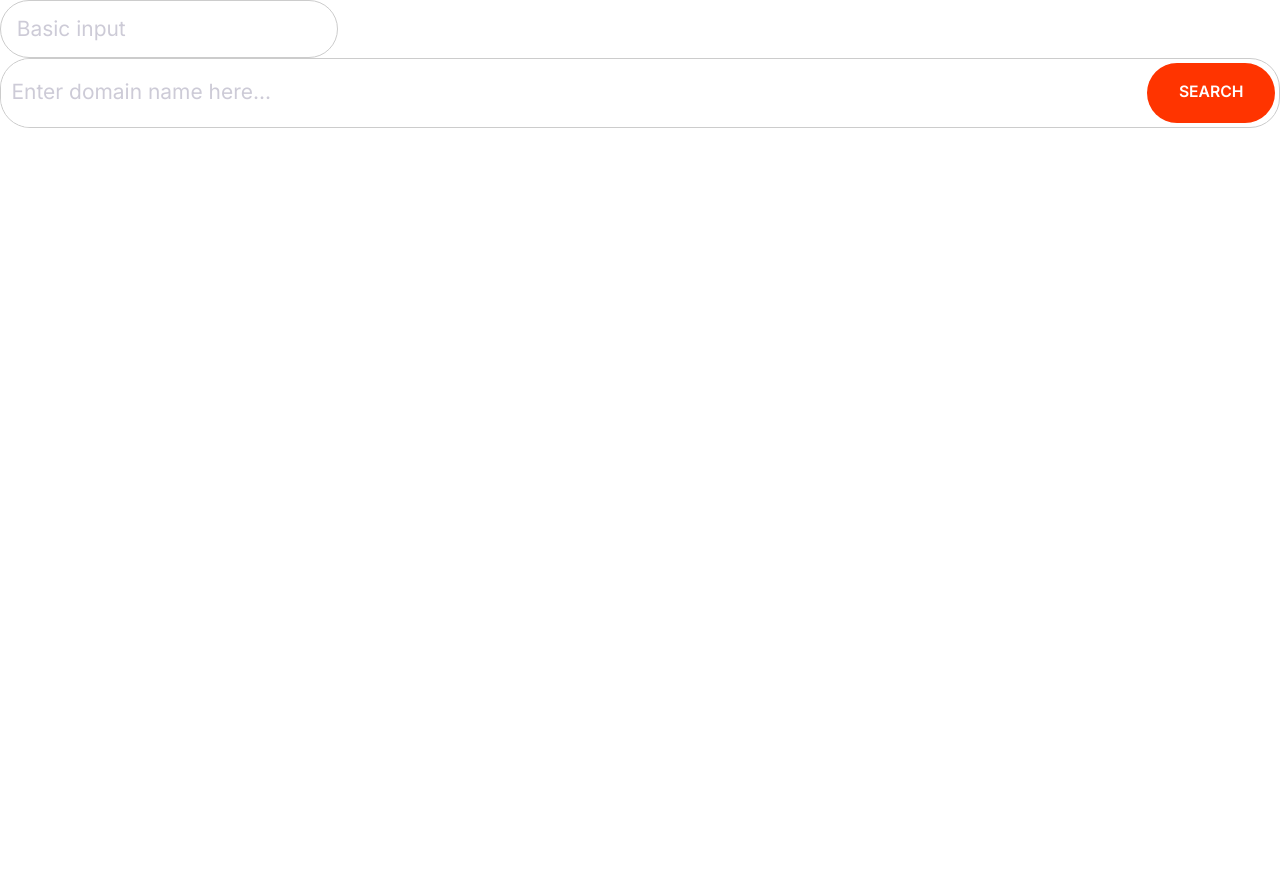
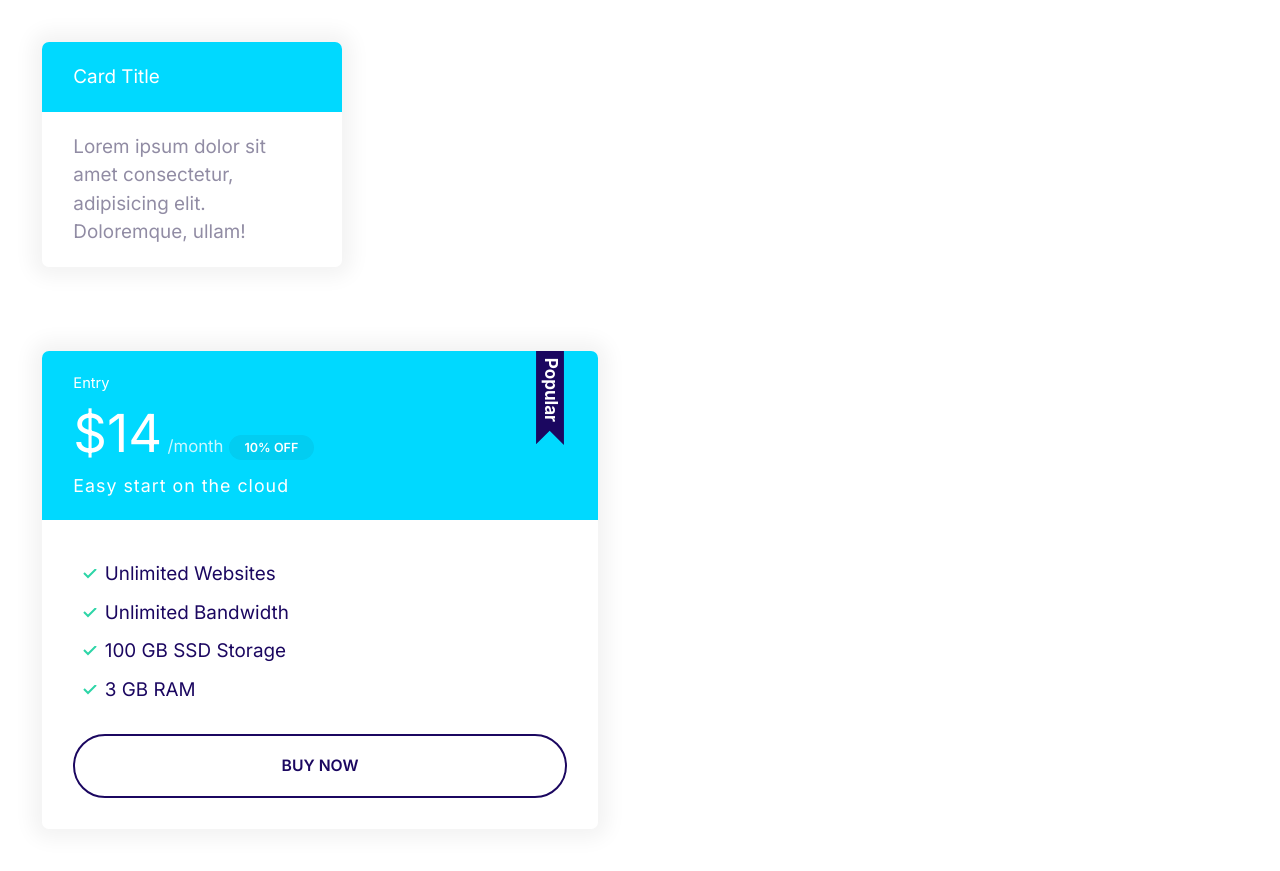
Before and after one commit to jesiallen/codeWithMosh-Moshify-HTML-CSS, a plain HTML site: page index.html in a window 1280 px wide. Before the commit the page ends 800 px from the top, so only its background shows below. Drawn offline with Linux system fonts and the light colour scheme.

Commit message:
Created templates for card components.

```diff
--- a/css/styles.css
+++ b/css/styles.css
@@ -110,6 +110,7 @@ a {
 
 .badge--small {
   font-size: 1.6rem;
+  padding: 0.5rem 1.5rem;
 }
 
 @media screen and (min-width: 1024px) {
@@ -246,3 +247,76 @@ a {
     font-size: 1.5rem;
   }
 }
+
+/* Cards */
+.card {
+  border-radius: 7px;
+  box-shadow: 0 0 20px 10px #f3f3f3;
+  overflow: hidden;
+}
+.card__header,
+.card__body {
+  padding: 2rem 3rem;
+}
+.card--primary .card__header {
+  background: var(--color-primary);
+  color: #fff;
+}
+.card--secondary .card__header {
+  background: var(--color-secondary);
+  color: #fff;
+}
+.card--secondary .badge--secondary {
+  background: #02cdf1;
+}
+
+/* Plans */
+.plan__name {
+  color: #fff;
+  margin: 0;
+  font-weight: 500;
+  font-size: 2.4rem;
+}
+.plan__price {
+  font-size: 6rem;
+}
+.plan__billing-cycle {
+  font-size: 2.4rem;
+  font-weight: 300;
+  opacity: 0.8;
+  margin-right: 1 rem;
+}
+.plan__description {
+  font-size: 2rem;
+  font-weight: 300;
+  letter-spacing: 1px;
+  display: block;
+}
+.pln .list__item {
+  margin-bottom: 2rem;
+}
+.plan--popular .card__header {
+  position: relative;
+}
+.plan--popular .card__header::before {
+  content: url(../Images/popular.svg);
+  width: 40px;
+  display: inline-block;
+  position: absolute;
+  top: -6px;
+  right: 5%;
+}
+@media screen and (min-width: 1024px) {
+  .plan__name {
+    font-size: 1.4rem;
+  }
+  .plan__price {
+    font-size: 5rem;
+  }
+  .plan__billing-cycle {
+    font-size: 1.6rem;
+  }
+  .plan__description {
+    font-size: 1.7rem;
+  }
+}
--- a/index.html
+++ b/index.html
@@ -15,14 +15,38 @@
     <link rel="stylesheet" href="css/styles.css" />
   </head>
   <body>
-    <input type="text" class="input" placeholder="Basic input" />
-    <div class="input-group">
-      <input
-        type="text"
-        class="input"
-        placeholder="Enter domain name here..."
-      />
-      <button class="btn btn--accent">Search</button>
+    <div style="width: 30%; padding: 4rem">
+      <!--Just being used for example-->
+      <div class="card card--secondary">
+        <header class="card__header">Card Title</header>
+        <div class="card__body">
+          Lorem ipsum dolor sit amet consectetur, adipisicing elit. Doloremque,
+          ullam!
+        </div>
+      </div>
+    </div>
+    <div style="width: 50%; padding: 4rem">
+      <!--Just being used for example-->
+      <div class="plan plan--popular">
+        <div class="card card--secondary">
+          <header class="card__header">
+            <h3 class="plan__name">Entry</h3>
+            <span class="plan__price">$14</span>
+            <span class="plan__billing-cycle">/month</span>
+            <span class="badge badge--secondary badge--small">10% OFF</span>
+            <span class="plan__description">Easy start on the cloud</span>
+          </header>
+          <div class="card__body">
+            <ul class="list list--tick">
+              <li class="list__item">Unlimited Websites</li>
+              <li class="list__item">Unlimited Bandwidth</li>
+              <li class="list__item">100 GB SSD Storage</li>
+              <li class="list__item">3 GB RAM</li>
+            </ul>
+            <button class="btn btn--outline btn--block">Buy Now</button>
+          </div>
+        </div>
+      </div>
     </div>
   </body>
 </html>
```
Also changed, not shown: components/cards.html (added, +33 -0 lines), Images/popular.svg (added).
